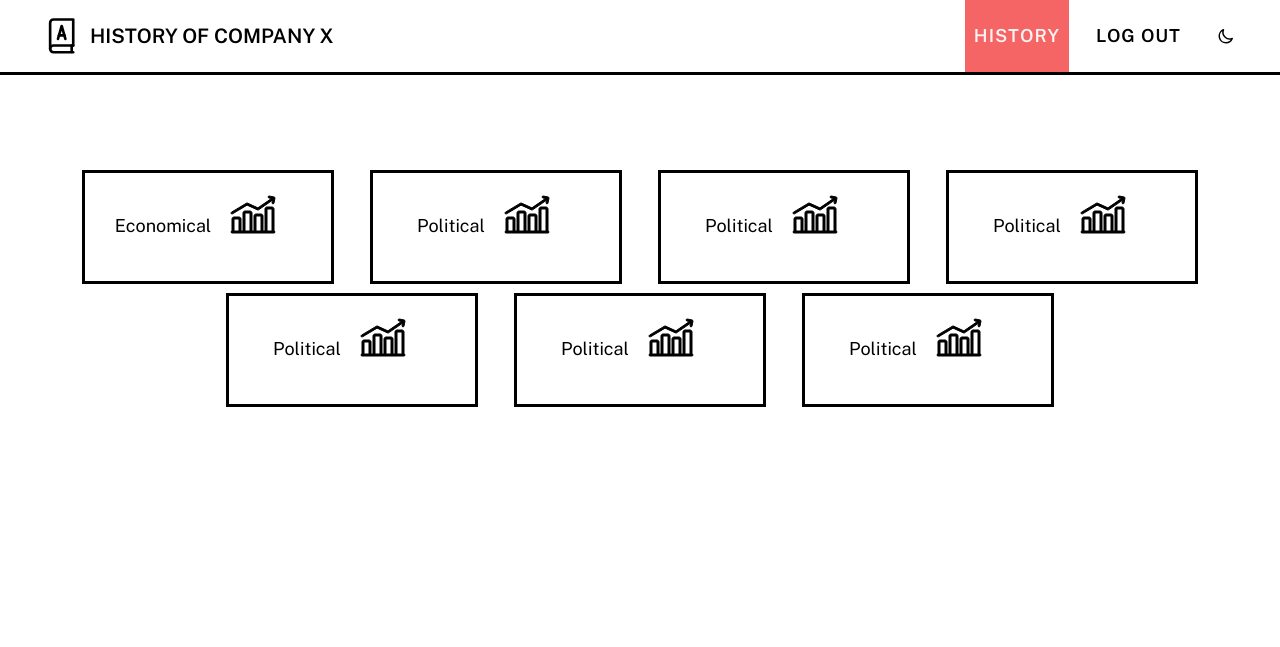
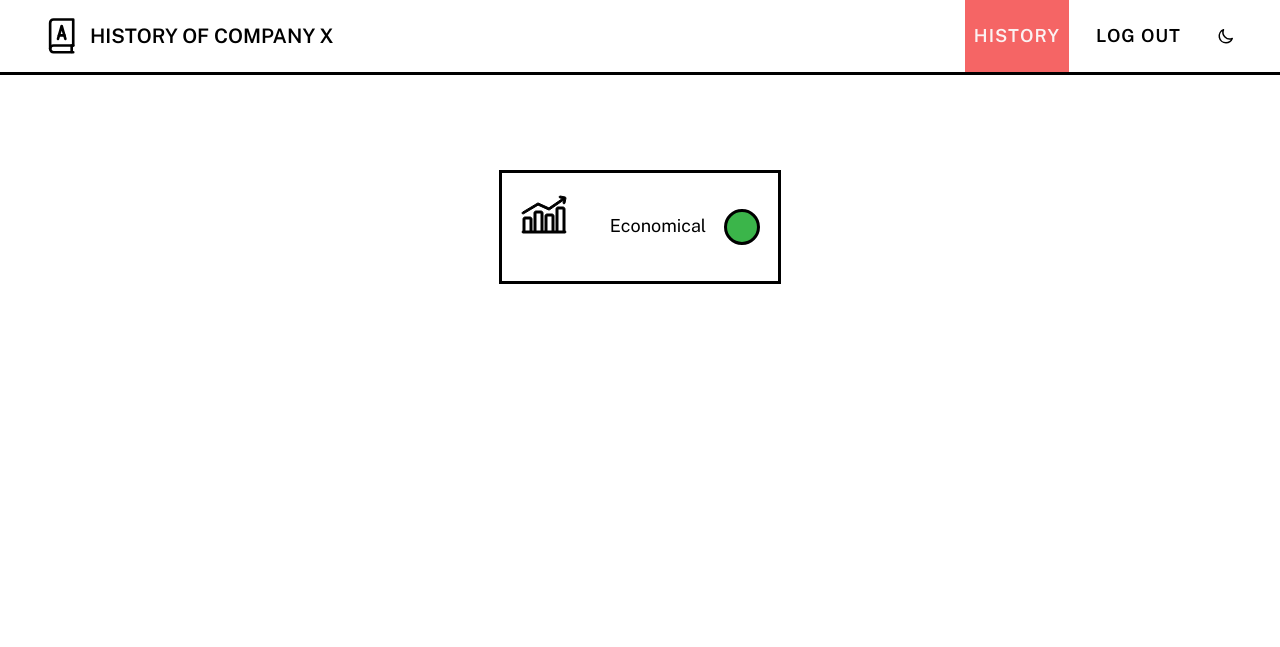
Before and after one commit to SzymonKwiecinski/pw_zai_project_1, a Flask app: page / in a window 1280 px wide. Shown: the top 647 px of the page. Run offline with Flask 3, Linux system fonts and the light colour scheme; the visitor is signed in with stand-in values (Sample User, id 1); parts of the project's set-up code (start-up, migrations or seed data) failed here and were passed over.

Commit message:
categories

```diff
--- a/timeline_app/__init__.py
+++ b/timeline_app/__init__.py
@@ -15,8 +15,8 @@ def create_app():
     db.init_app(app)
     app.register_blueprint(pages)
     #
-    # with app.app_context():
-    #     db.drop_all()
-    #     db.create_all()
+    with app.app_context():
+        # db.drop_all()
+        db.create_all()
 
     return app
--- a/timeline_app/models/__init__.py
+++ b/timeline_app/models/__init__.py
@@ -1,4 +1,3 @@
 from .user import User
-from .icon import Icon
 from .category import Category
 from .event import Event
--- a/timeline_app/static/css/timeline.css
+++ b/timeline_app/static/css/timeline.css
@@ -32,18 +32,29 @@
     text-decoration: none;
     align-items: center;
     justify-content: space-between;
+
     /*justify-content: center;*/
     /*margin: auto 0;*/
 
 }
 
 .category__name {
-    margin-right: 1em;
+    margin-right: 1rem;
 }
 
 .category__icon {
     width: 4em;
     height: 4em;
+    margin-right: 1rem;
+}
+
+.category__color {
+    height: 2rem;
+    width: 2rem;
+    border-radius: 50%;
+    display: inline-block;
+    background: #3bb54a;
+    border: var(--border);
 }
 
 .category:hover {
--- a/timeline_app/templates/index.html
+++ b/timeline_app/templates/index.html
@@ -1,6 +1,6 @@
 {% extends 'layout.html' %}
 
-{% from 'macros/svgs.html' import economical %}
+{% from 'macros/svgs.html' import economical, economical2 %}
 
 {% block head_content %}
     <link rel="stylesheet" href="{{ url_for('static', filename='css/timeline.css') }}"/>
@@ -11,44 +11,13 @@
         <div class="category-container">
             <div class="category">
                 <a href="#" class="category__link">
+                    <span class="category__item">
+                        <svg xmlns="http://www.w3.org/2000/svg" class="category__icon" fill="none" stroke="currentColor">
+                            {{ economical2() }}
+                        </svg>
+                    </span>
                     <span class="category__item category__name">Economical</span>
-                    <span class="category__item">{{ economical('category__icon') }}</span>
-                </a>
-            </div>
-            <div class="category">
-                <a href="#" class="category__link">
-                    <span class="category__name">Political</span>
-                    <span>{{ economical('category__icon') }}</span>
-                </a>
-            </div>
-                        <div class="category">
-                <a href="#" class="category__link">
-                    <span class="category__name">Political</span>
-                    <span>{{ economical('category__icon') }}</span>
-                </a>
-            </div>
-                        <div class="category">
-                <a href="#" class="category__link">
-                    <span class="category__name">Political</span>
-                    <span>{{ economical('category__icon') }}</span>
-                </a>
-            </div>
-                        <div class="category">
-                <a href="#" class="category__link">
-                    <span class="category__name">Political</span>
-                    <span>{{ economical('category__icon') }}</span>
-                </a>
-            </div>
-                        <div class="category">
-                <a href="#" class="category__link">
-                    <span class="category__name">Political</span>
-                    <span>{{ economical('category__icon') }}</span>
-                </a>
-            </div>
-                        <div class="category">
-                <a href="#" class="category__link">
-                    <span class="category__name">Political</span>
-                    <span>{{ economical('category__icon') }}</span>
+                    <span class="category__item category__color"></span>
                 </a>
             </div>
         </div>
--- a/timeline_app/templates/macros/svgs.html
+++ b/timeline_app/templates/macros/svgs.html
@@ -34,3 +34,10 @@
               fill="black"/>
     </svg>
 {% endmacro %}
+
+{% macro economical2() %}
+        <path d="M3 23C3.18116 23.0001 3.3589 22.9506 3.514 22.857L18.063 14.127L28.586 18.91C28.743 18.9815 28.9159 19.0112 29.0878 18.9961C29.2597 18.981 29.4248 18.9217 29.567 18.824L43.536 9.19999L43.036 11.684C42.9839 11.944 43.0372 12.2141 43.1842 12.4349C43.3313 12.6556 43.56 12.8089 43.82 12.861C43.8859 12.8738 43.9529 12.8801 44.02 12.88C44.2504 12.8798 44.4736 12.8001 44.652 12.6543C44.8303 12.5086 44.9529 12.3057 44.999 12.08L45.979 7.17999C46.0321 6.92022 45.9799 6.64998 45.8338 6.4287C45.6877 6.20742 45.4598 6.05321 45.2 5.99999L40.3 5.01999C40.0401 4.96695 39.7697 5.01933 39.5485 5.1656C39.3272 5.31188 39.173 5.54008 39.12 5.79999C39.067 6.0599 39.1193 6.33024 39.2656 6.55153C39.4119 6.77283 39.6401 6.92695 39.9 6.97999L42.485 7.49799L28.9 16.855L18.414 12.09C18.2664 12.0229 18.1048 11.9926 17.943 12.0019C17.7811 12.0111 17.624 12.0595 17.485 12.143L2.485 21.143C2.29767 21.2556 2.15241 21.4265 2.07144 21.6296C1.99048 21.8326 1.97827 22.0566 2.03668 22.2672C2.0951 22.4779 2.22092 22.6636 2.39489 22.7959C2.56887 22.9282 2.78141 22.9999 3 23V23Z"
+              fill="black"/>
+        <path d="M45 40V18C45 17.4696 44.7893 16.9609 44.4142 16.5858C44.0391 16.2107 43.5304 16 43 16H38C37.4696 16 36.9609 16.2107 36.5858 16.5858C36.2107 16.9609 36 17.4696 36 18V40H34V25C34 24.4696 33.7893 23.9609 33.4142 23.5858C33.0391 23.2107 32.5304 23 32 23H27C26.4696 23 25.9609 23.2107 25.5858 23.5858C25.2107 23.9609 25 24.4696 25 25V40H23V22C23 21.4696 22.7893 20.9609 22.4142 20.5858C22.0391 20.2107 21.5304 20 21 20H16C15.4696 20 14.9609 20.2107 14.5858 20.5858C14.2107 20.9609 14 21.4696 14 22V40H12V28C12 27.4696 11.7893 26.9609 11.4142 26.5858C11.0391 26.2107 10.5304 26 10 26H5C4.46957 26 3.96086 26.2107 3.58579 26.5858C3.21071 26.9609 3 27.4696 3 28V40C2.73478 40 2.48043 40.1054 2.29289 40.2929C2.10536 40.4804 2 40.7348 2 41C2 41.2652 2.10536 41.5196 2.29289 41.7071C2.48043 41.8946 2.73478 42 3 42H45C45.2652 42 45.5196 41.8946 45.7071 41.7071C45.8946 41.5196 46 41.2652 46 41C46 40.7348 45.8946 40.4804 45.7071 40.2929C45.5196 40.1054 45.2652 40 45 40ZM38 18H43V40H38V18ZM27 25H32V40H27V25ZM16 22H21V40H16V22ZM5 28H10V40H5V28Z"
+              fill="black"/>
+{% endmacro %}
```
Also changed, not shown: queries/populate_category.sql (added, +56 -0 lines).
